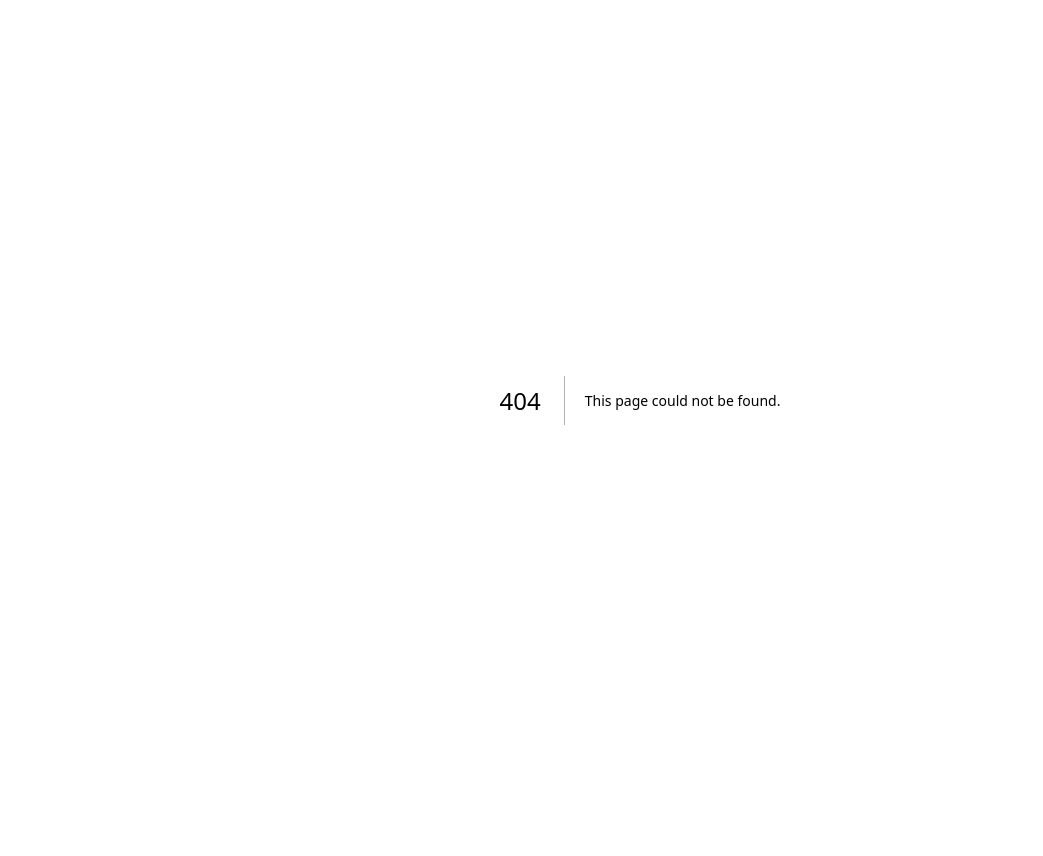
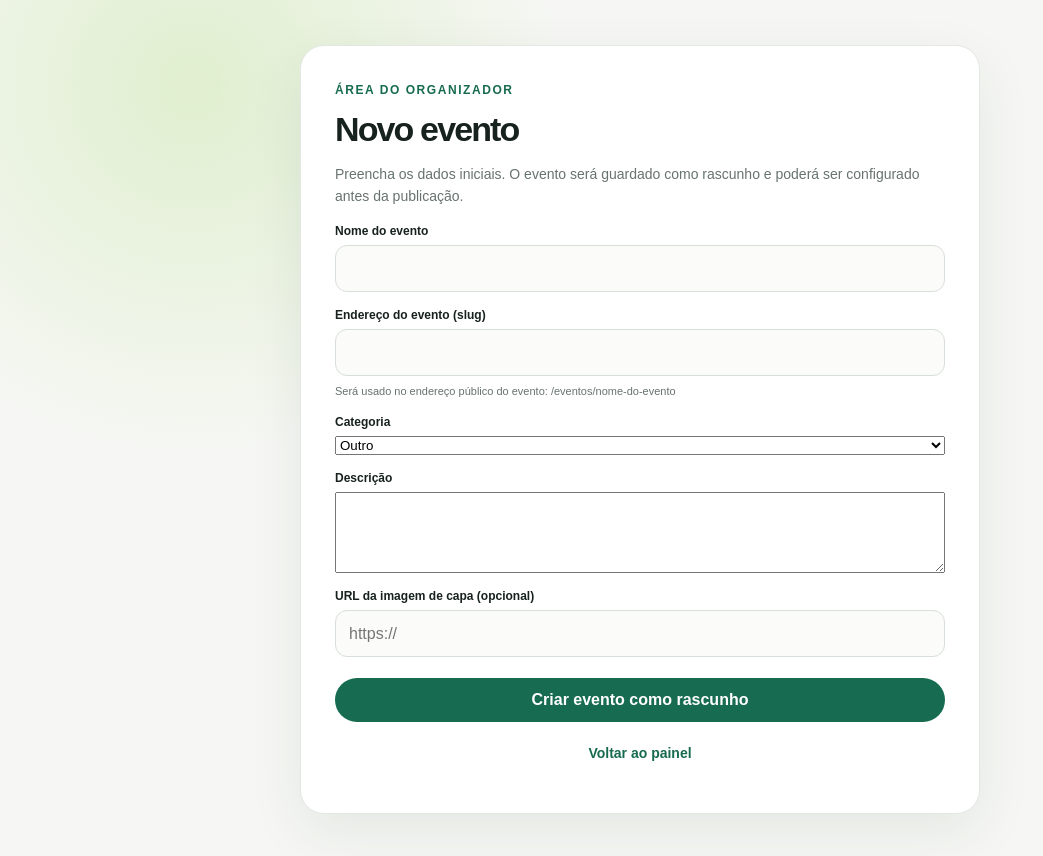
Before and after one commit to biosbio/binfeventos, a Next.js app: page /painel/eventos/novo in a window 1280 px wide. Before the commit this address had no page. Shown: the top 856 px of the page, without its empty margins (0-1043 px from the left). Before the commit the page ends 800 px from the top, so only its background shows below. Built offline with nearby package versions, Linux system fonts and the light colour scheme.

Commit message:
feat(events): criar formulário inicial de eventos

```diff
--- /dev/null
+++ b/src/app/painel/eventos/novo/page.tsx
@@ -0,0 +1,116 @@
+"use client";
+
+import { useState } from "react";
+import { useRouter } from "next/navigation";
+import Link from "next/link";
+
+function makeSlug(value: string) {
+  return value
+    .normalize("NFD")
+    .replace(/[\u0300-\u036f]/g, "")
+    .toLowerCase()
+    .trim()
+    .replace(/[^a-z0-9]+/g, "-")
+    .replace(/^-|-$/g, "");
+}
+
+export default function NewEventPage() {
+  const router = useRouter();
+  const [name, setName] = useState("");
+  const [slug, setSlug] = useState("");
+  const [slugEdited, setSlugEdited] = useState(false);
+  const [description, setDescription] = useState("");
+  const [category, setCategory] = useState("OTHER");
+  const [coverImageUrl, setCoverImageUrl] = useState("");
+  const [error, setError] = useState<string | null>(null);
+  const [loading, setLoading] = useState(false);
+
+  function changeName(value: string) {
+    setName(value);
+    if (!slugEdited) setSlug(makeSlug(value));
+  }
+
+  async function handleSubmit(e: React.FormEvent<HTMLFormElement>) {
+    e.preventDefault();
+    setError(null);
+    setLoading(true);
+    try {
+      const res = await fetch("/api/events/create", {
+        method: "POST",
+        headers: { "Content-Type": "application/json" },
+        body: JSON.stringify({
+          name,
+          slug,
+          description: description || undefined,
+          category,
+          coverImageUrl: coverImageUrl || undefined,
+        }),
+      });
+      const data = await res.json();
+      if (!res.ok) {
+        setError(data.message ?? "Não foi possível criar o evento.");
+        return;
+      }
+      router.push("/painel");
+      router.refresh();
+    } catch {
+      setError("Erro de rede ao criar o evento. Tente novamente.");
+    } finally {
+      setLoading(false);
+    }
+  }
+
+  return (
+    <main className="auth-wrap">
+      <section className="auth-card" style={{ width: "min(100%, 680px)" }}>
+        <span className="section-kicker">ÁREA DO ORGANIZADOR</span>
+        <h1>Novo evento</h1>
+        <p>Preencha os dados iniciais. O evento será guardado como rascunho e poderá ser configurado antes da publicação.</p>
+
+        {error ? <div className="form-error" role="alert">{error}</div> : null}
+
+        <form onSubmit={handleSubmit}>
+          <div className="form-field">
+            <label htmlFor="event-name">Nome do evento</label>
+            <input id="event-name" required minLength={3} maxLength={150} value={name} onChange={(e) => changeName(e.target.value)} />
+          </div>
+
+          <div className="form-field">
+            <label htmlFor="event-slug">Endereço do evento (slug)</label>
+            <input id="event-slug" required minLength={3} maxLength={80} pattern="[a-z0-9]+(?:-[a-z0-9]+)*" value={slug} onChange={(e) => { setSlugEdited(true); setSlug(makeSlug(e.target.value)); }} />
+            <span className="form-help">Será usado no endereço público do evento: /eventos/{slug || "nome-do-evento"}</span>
+          </div>
+
+          <div className="form-field">
+            <label htmlFor="event-category">Categoria</label>
+            <select id="event-category" value={category} onChange={(e) => setCategory(e.target.value)}>
+              <option value="CONCERT">Concerto</option>
+              <option value="CONFERENCE">Conferência</option>
+              <option value="SPORT">Desporto</option>
+              <option value="THEATER">Teatro</option>
+              <option value="FESTIVAL">Festival</option>
+              <option value="WORKSHOP">Workshop</option>
+              <option value="OTHER">Outro</option>
+            </select>
+          </div>
+
+          <div className="form-field">
+            <label htmlFor="event-description">Descrição</label>
+            <textarea id="event-description" rows={5} maxLength={5000} value={description} onChange={(e) => setDescription(e.target.value)} />
+          </div>
+
+          <div className="form-field">
+            <label htmlFor="event-cover">URL da imagem de capa (opcional)</label>
+            <input id="event-cover" type="url" value={coverImageUrl} onChange={(e) => setCoverImageUrl(e.target.value)} placeholder="https://" />
+          </div>
+
+          <button className="button button-primary" type="submit" disabled={loading}>
+            {loading ? "A criar evento…" : "Criar evento como rascunho"}
+          </button>
+        </form>
+
+        <p className="auth-switch"><Link href="/painel">Voltar ao painel</Link></p>
+      </section>
+    </main>
+  );
+}
```
